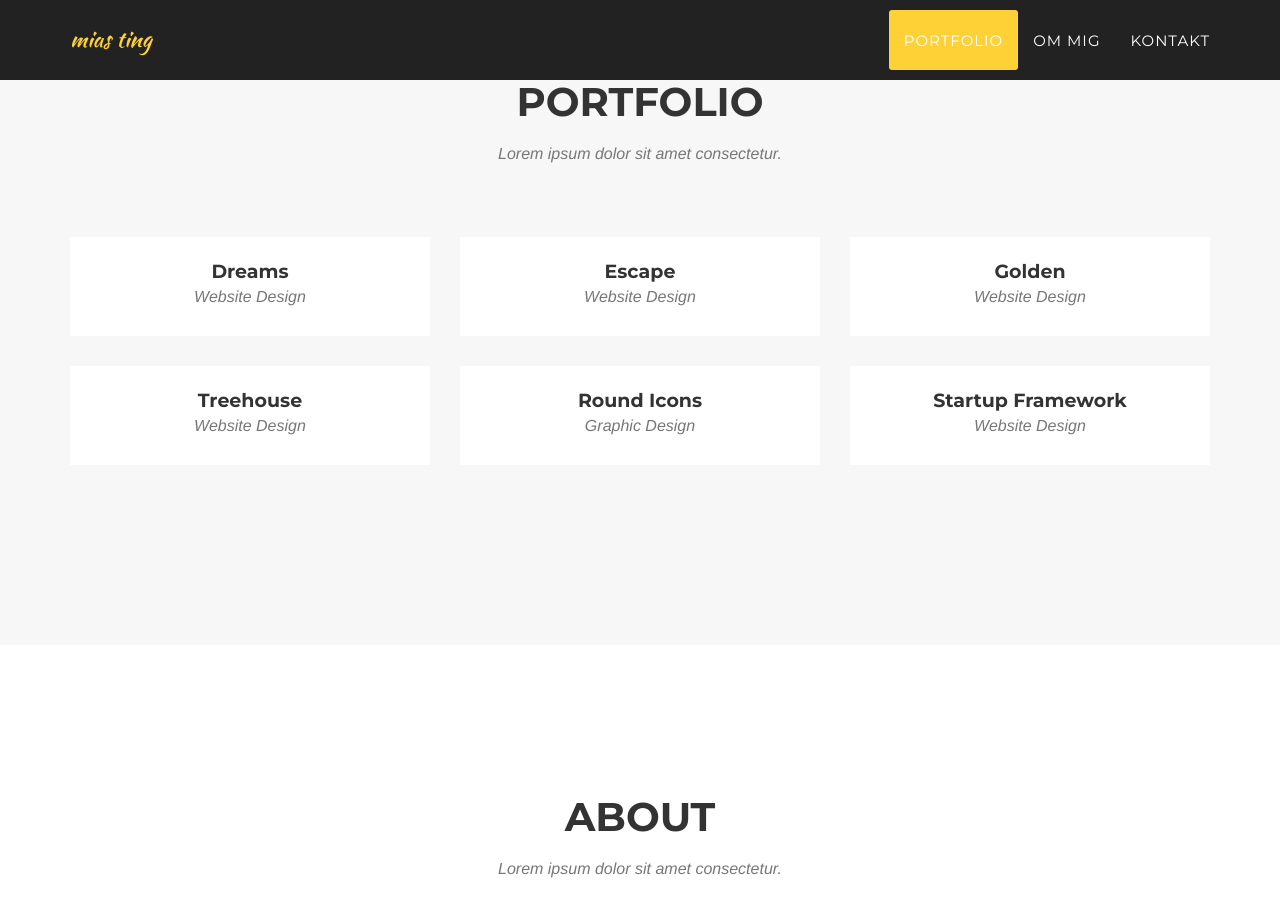
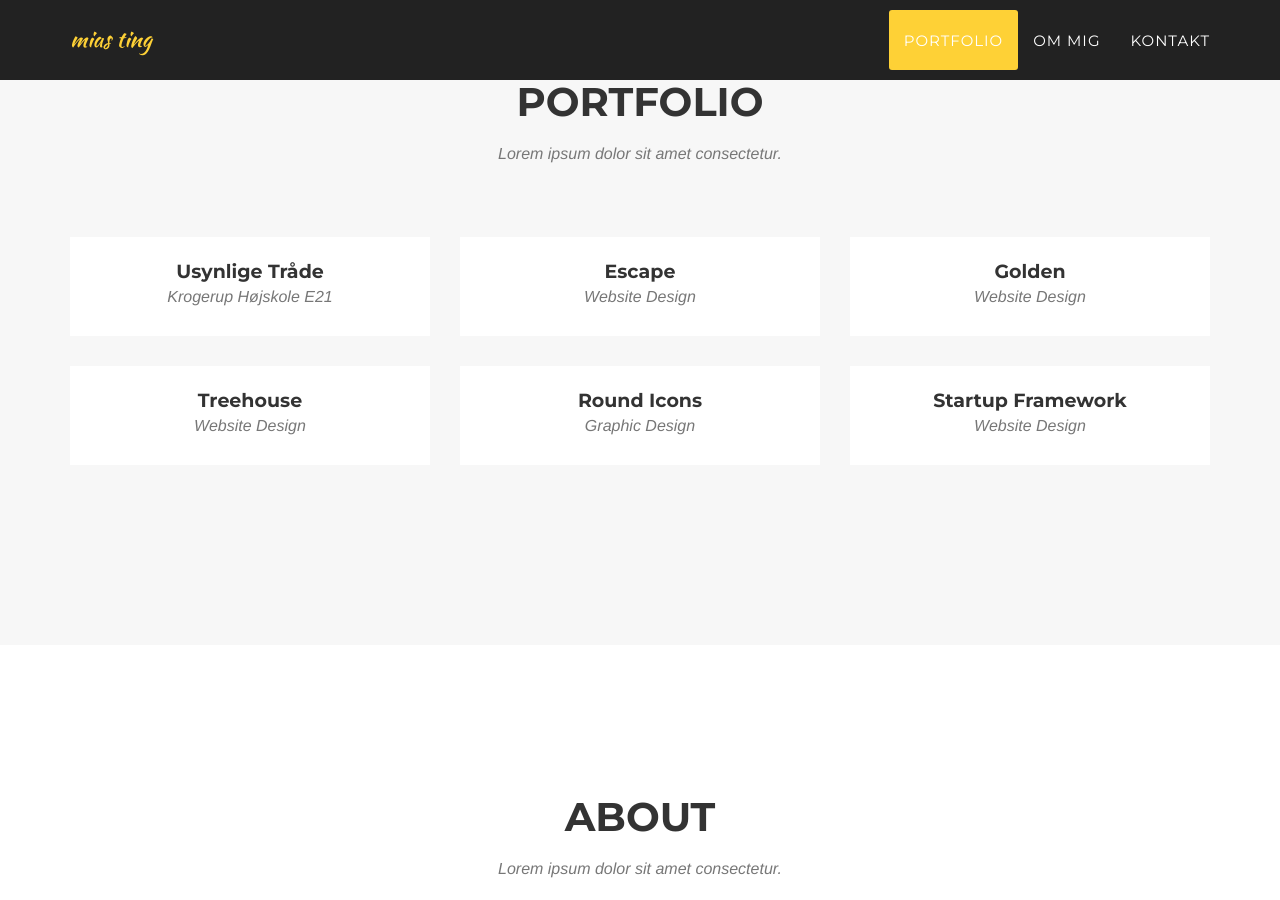
Before and after one commit to miasting/miasting.github.io, a Jekyll site: the page built from _posts/2014-07-18-project-1.markdown, in a window 1280 px wide and 900 px high, scrolled down 828 px. Built offline with Jekyll 4.4.1, drawn with Linux system fonts in a browser that asks for light colours; some web fonts are replaced; some of the changed lines change nothing that is shown.

Commit message:
First post

```diff
--- a/_posts/2014-07-18-project-1.markdown
+++ b/_posts/2014-07-18-project-1.markdown
@@ -1,15 +1,15 @@
 ---
-title: Dreams
-subtitle: Website Design
+title: Usynlige Tråde
+subtitle: Krogerup Højskole E21
 layout: default
 modal-id: 1
-date: 2014-07-18
-img: dreams.png
-thumbnail: dreams-thumbnail.png
+date: 2021-11-18
+img: usynlige_traade.png
+thumbnail: usynlige_traade_thumbnail.png
 alt: image-alt
-project-date: April 2014
-client: Start Bootstrap
-category: Web Development
-description: Lorem ipsum dolor sit amet, usu cu alterum nominavi lobortis. At duo novum diceret. Tantas apeirian vix et, usu sanctus postulant inciderint ut, populo diceret necessitatibus in vim. Cu eum dicam feugiat noluisse.
+project-date: November 2021
+client: Mig
+category: Plakat
+description: Den her plakat lavede jeg til min højskole da jeg stoppede.
 
 ---
```
Also changed, not shown: img/portfolio/usynlige_traade_thumbnail.png (added), 4 other files.
